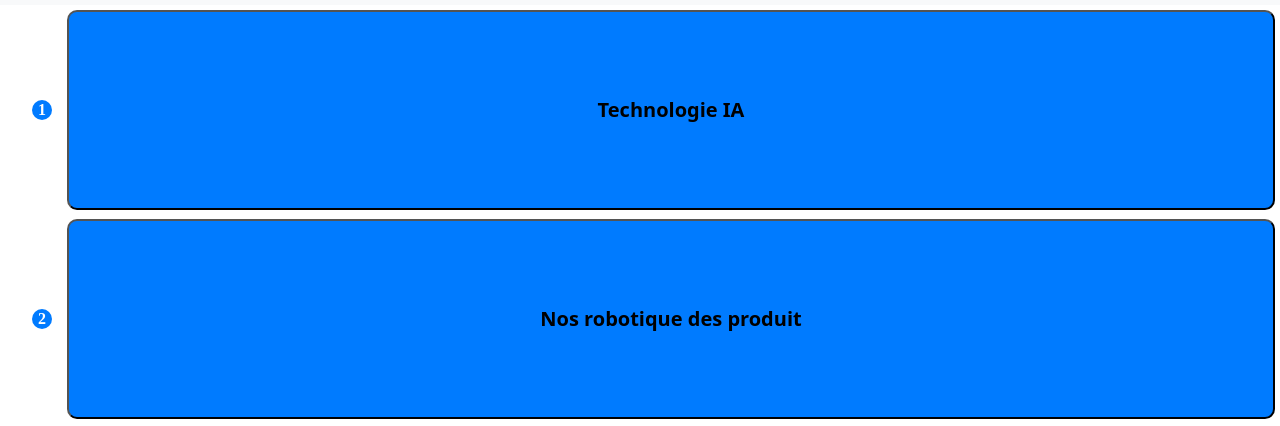
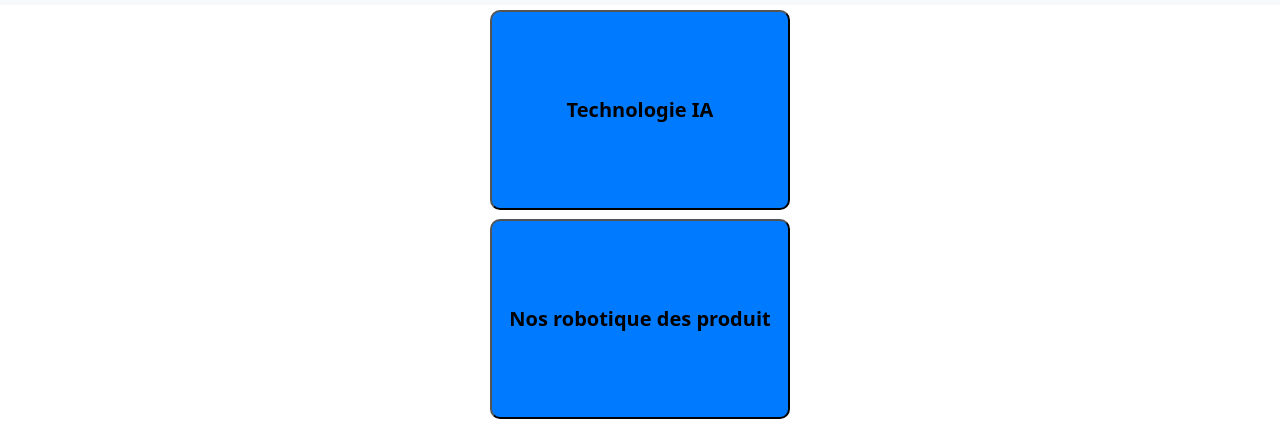
Before and after one commit to JinChen-MTL/intern, a website: page src/hotel/hotel.html in a window 1280 px wide. Shown: the part 311-737 px from the top of the page. Drawn offline with nearby package versions, Linux system fonts and the light colour scheme.

Commit message:
1 file modified

```diff
--- a/src/hotel/hotel.html
+++ b/src/hotel/hotel.html
@@ -16,7 +16,13 @@
       .container {
         overflow: hidden;
       }
-
+      .container {
+        display: flex;
+        justify-content: center;
+        align-items: center;
+        flex-wrap: wrap;
+        overflow: hidden;
+      }
       .rectangle span a {
         font-size: 20px;
         font-weight: bold;
@@ -31,7 +37,25 @@
         border-radius: 10px;
         background-color: #007bff;
       }
+      .btn1 {
+        width: 300px; /* set a fixed width for all buttons */
+        display: flex;
+        align-items: center;
+        justify-content: center;
+      }
 
+      .btn1:hover {
+        transform: scale(1.035);
+      }
+
+      .btn1:hover span {
+        font-size: 24px;
+        color: white;
+      }
+
+      .btn1.active {
+        transform: scale(1.1);
+      }
       .btn1-success {
         background-color: blue;
       }
@@ -54,12 +78,11 @@
       .btn-fixed-width {
         width: 100px;
       }
-
       .rectangle {
         display: flex;
         justify-content: center;
         align-items: center;
-        width: calc(25% - 10px);
+        flex: 1;
         height: 150px;
         margin: 5px;
         border-radius: 10px;
@@ -75,37 +98,6 @@
 
       .btn1:hover {
         transform: scale(1.035);
-      }
-
-      .custom-list {
-        list-style: none;
-        counter-reset: my-counter;
-      }
-
-      .custom-list li {
-        display: flex;
-        align-items: center;
-      }
-
-      .custom-list li::before {
-        content: counter(my-counter);
-        counter-increment: my-counter;
-        display: inline-block;
-        width: 20px;
-        height: 20px;
-        font-family: 'Font Awesome 5 Free';
-        font-weight: 900;
-        font-size: 16px;
-        text-align: center;
-        line-height: 20px;
-        color: #fff;
-        background-color: #007bff;
-        border-radius: 50%;
-        margin-right: 10px;
-      }
-
-      .custom-list li button {
-        flex-grow: 1;
       }
 
       .btn1:hover span {
@@ -203,14 +195,12 @@
     <!--body-->
 
     <!---choicee-->
-
-    <ol class="custom-list">
-      <li>
+    <div class="container">
       <button type="button" class="btn1 btn1-primary mb-1">
         <span><a href="folder/technologies_IA.html">Technologie IA</a></span>
       </button>
-      </li>
-      <li>
+    </div>
+    <div class="container">
       <button type="button" class="btn1 btn1-primary mb-1">
         <span
           ><a href="folder/Nos_robotique_des_product.html"
@@ -218,12 +208,11 @@
           ></span
         >
       </button>
-      </li>
-      <li>
+    </div>
+    <div class="container">
       <button type="button" class="btn1 btn1-primary mb-1">
         <span><a href="folder/Concord_robot.html">TRAVEL AGENCY</a></span>
       </button>
-      </li>
-    </ol>
+    </div>
   </body>
 </html>
```
Lines whose indentation alone changed are shown as unchanged.
